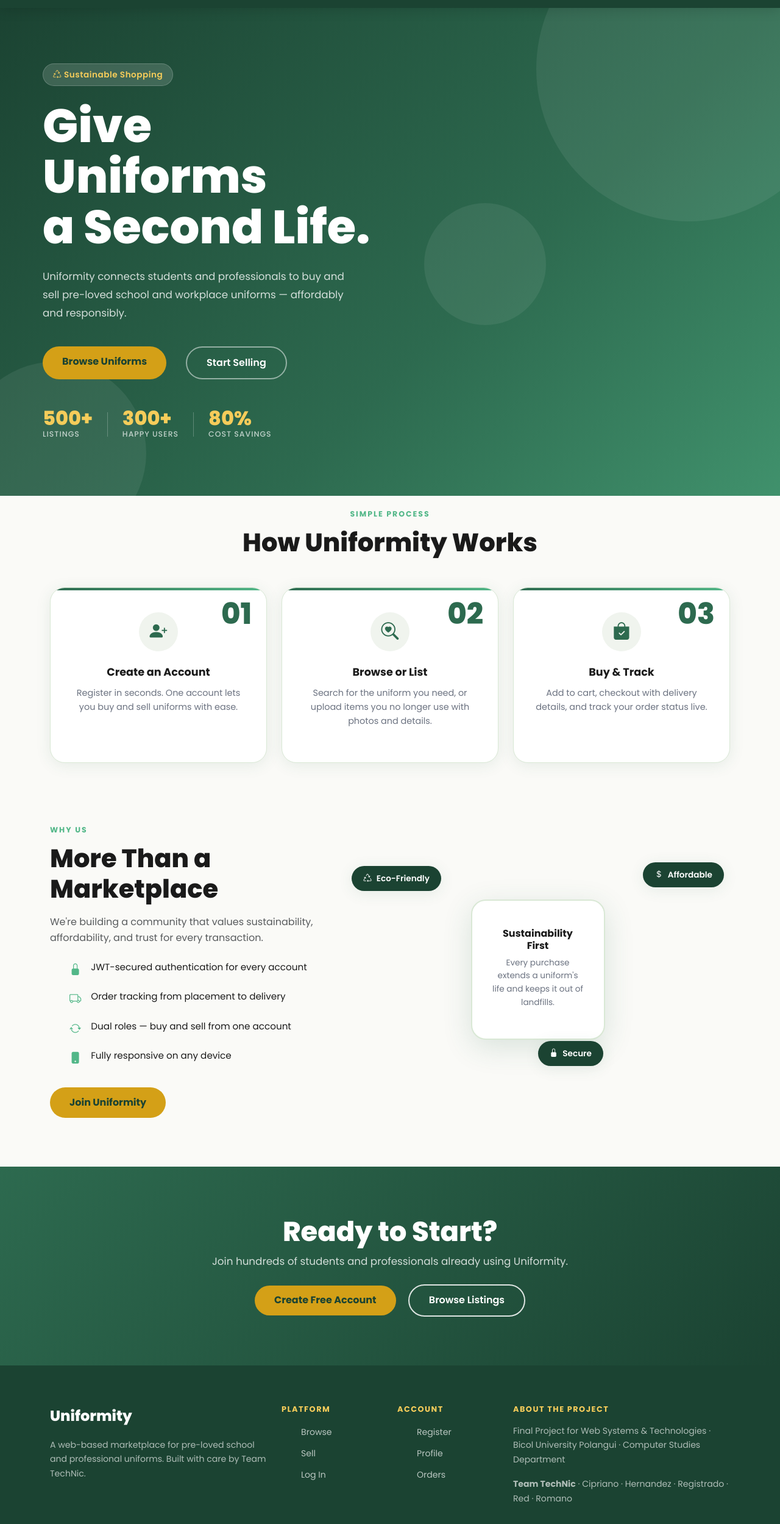
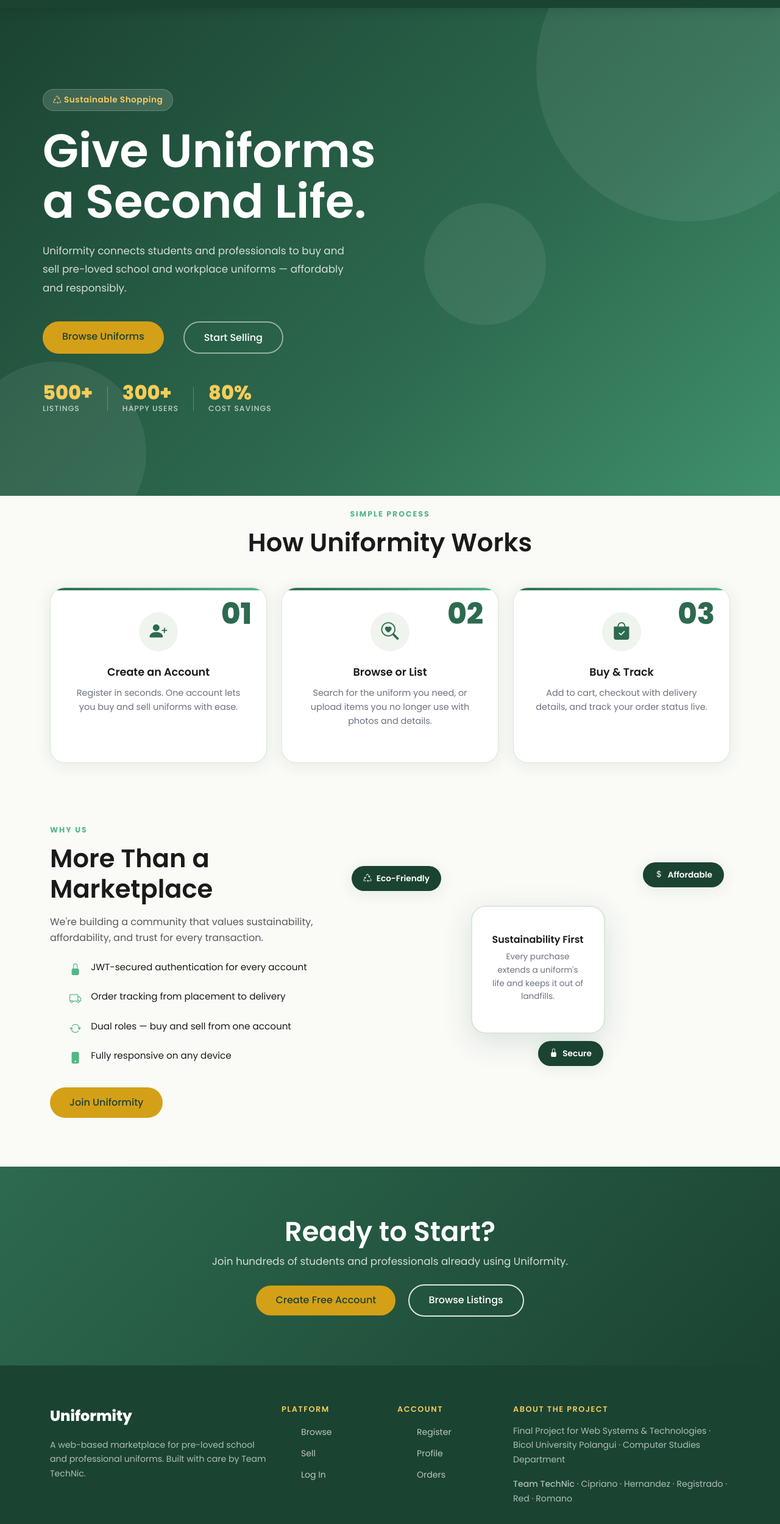
Before and after one commit to red5458/final-project-TechNic-BSIT2a, a plain HTML site: page frontend/index.html in a window 1280 px wide. Shown: the part 61-2560 px from the top of the page at 61% size. Drawn offline with nearby package versions, Linux system fonts and the light colour scheme.

Commit message:
Cleanup typography weights for consistency across headings and text elements

```diff
--- a/frontend/css/style.css
+++ b/frontend/css/style.css
@@ -3174,3 +3174,73 @@ textarea {
     gap: .75rem;
   }
 }
+
+/* ============================================
+   TYPOGRAPHY WEIGHT CLEANUP
+   ============================================ */
+body {
+  font-weight: 400;
+}
+
+h1,
+h2,
+h3,
+h4,
+h5,
+h6,
+.page-title,
+.auth-title,
+.section-title,
+.hero-title,
+.brand-text {
+  font-weight: 600 !important;
+}
+
+strong,
+b,
+.form-label,
+.cart-item-name,
+.product-card-title,
+.summary-total,
+.stat-value,
+.modal-title,
+.data-table th,
+[style*="font-weight:600"],
+[style*="font-weight: 600"],
+[style*="font-weight:700"],
+[style*="font-weight: 700"],
+[style*="font-weight:800"],
+[style*="font-weight: 800"],
+[style*="font-weight:900"],
+[style*="font-weight: 900"],
+[style*="font-weight:bold"],
+[style*="font-weight: bold"] {
+  font-weight: 500 !important;
+}
+
+.btn,
+button,
+.btn-green,
+.btn-auth,
+.btn-checkout,
+.btn-add-cart,
+.status-badge {
+  font-weight: 500 !important;
+}
+
+.hero-title,
+.page-title,
+.auth-title,
+.summary-total,
+.stat-value {
+  font-weight: 600 !important;
+}
+
+h1,
+h2,
+h3,
+h4,
+h5,
+h6 {
+  font-weight: 600 !important;
+}
```
